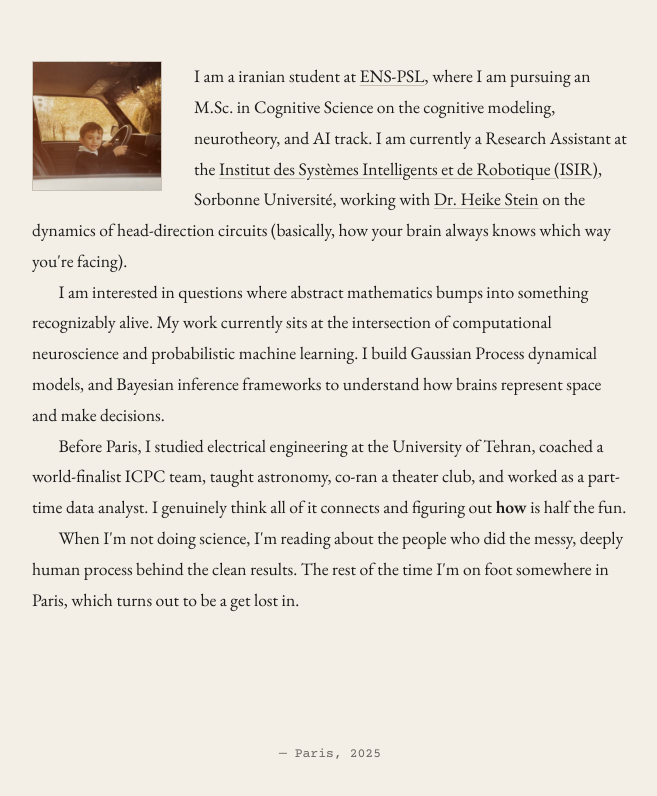
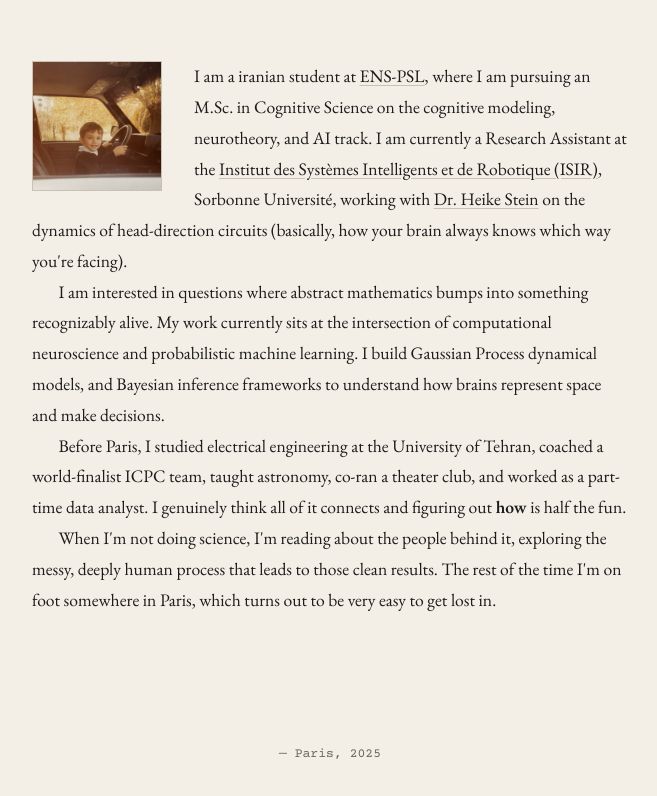
Before and after one commit to Sepsad/sepsad.github.io, an Eleventy site: page about.md in a window 1280 px wide. Shown: the part 254-1050 px from the top of the page, without its empty margins (310-967 px from the left). Built offline with nearby package versions, Linux system fonts and the light colour scheme; Eleventy itself is replaced by a stand-in of ours; files that its build step writes are made by us from their sources.

Commit message:
Refine about

```diff
--- a/about.md
+++ b/about.md
@@ -14,4 +14,4 @@ My work currently sits at the intersection of computational neuroscience and pro
 
 Before Paris, I studied electrical engineering at the University of Tehran, coached a world-finalist ICPC team, taught astronomy, co-ran a theater club, and worked as a part-time data analyst. I genuinely think all of it connects and figuring out **how** is half the fun.
 
-When I'm not doing science, I'm reading about the people who did the messy, deeply human process behind the clean results. The rest of the time I'm on foot somewhere in Paris, which turns out to be a get lost in.
+When I'm not doing science, I'm reading about the people behind it, exploring the messy, deeply human process that leads to those clean results. The rest of the time I'm on foot somewhere in Paris, which turns out to be very easy to get lost in.
```
